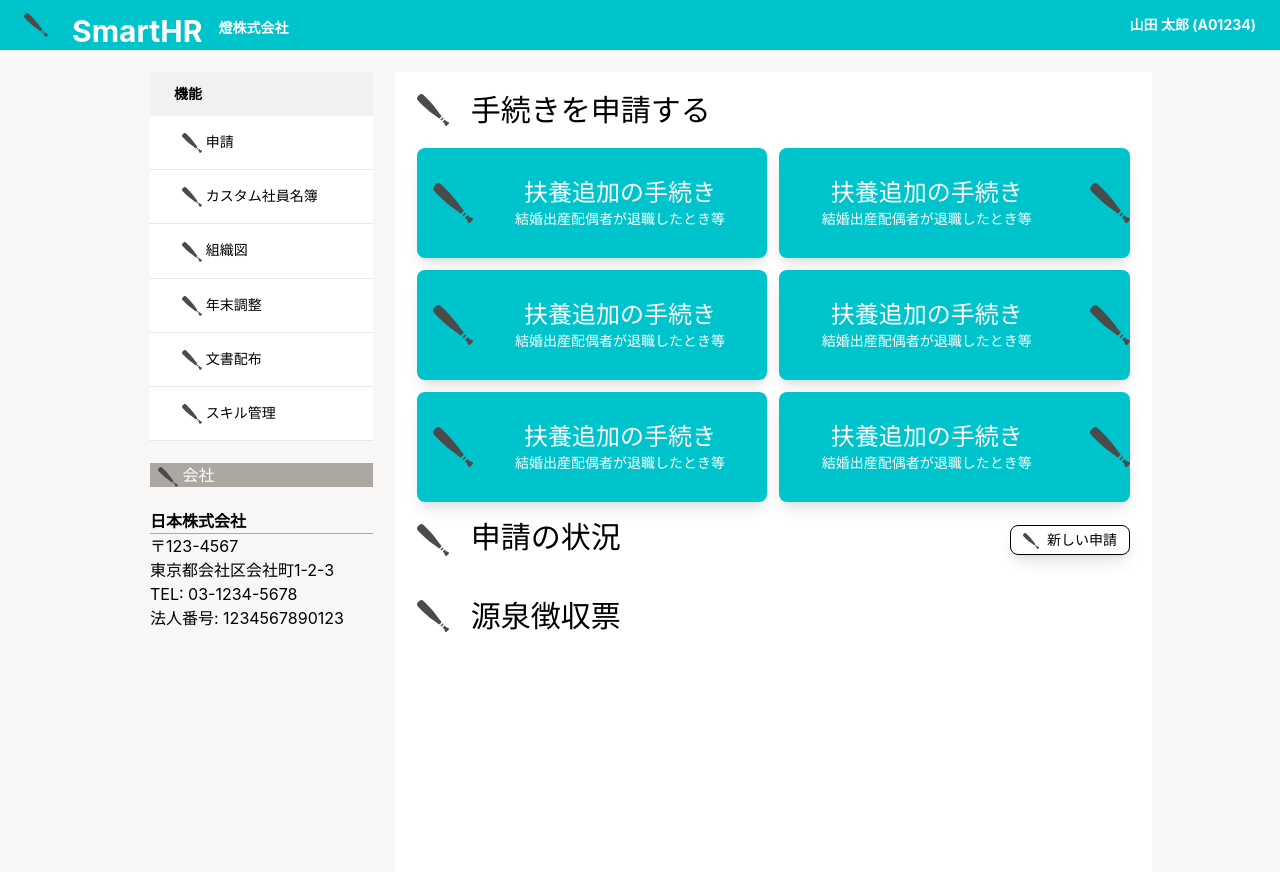
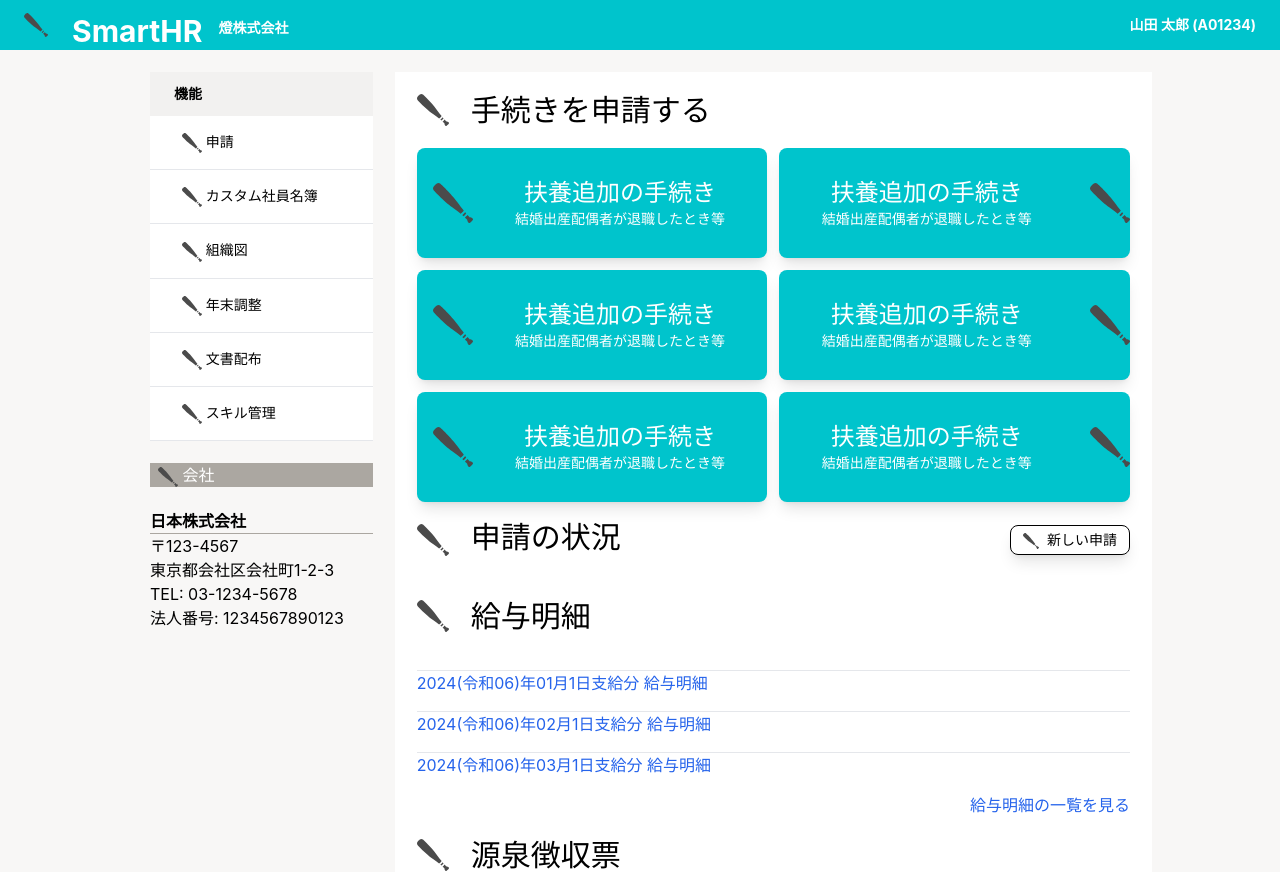
Before and after one commit to ryouhei0622/smartHR_mock, a React (Create React App) app: page / in a window 1280 px wide. Before the commit the page ends 872 px from the top, so only its background shows below. Built offline with nearby package versions, Linux system fonts and the light colour scheme.

Commit message:
feat: 明細

```diff
--- a/src/App.tsx
+++ b/src/App.tsx
@@ -5,6 +5,7 @@ import { Header } from './Header';
 import { Process } from './Process';
 import {Status} from './Status';
 import { WithholdingTax } from './WithholdingTax';
+import{Payslip} from './Payslip';
 
 function App() {
   return (
@@ -18,6 +19,7 @@ function App() {
         <div className="w-process-width h-full bg-white">
           <Process/>
           <Status/>
+          <Payslip/>
           <WithholdingTax/>
         </div>
       </div>
--- /dev/null
+++ b/src/Payslip.tsx
@@ -0,0 +1,23 @@
+export const Payslip = () => {
+    return(
+        <>
+        <div className="text-3xl flex items-center mx-header">
+            <img src="./bat.svg" alt="Bat" className="inline-block ml-header-margin mx-header-margin my-header-margin  h-8 align-middle" />
+            給与明細
+        </div>
+        {/* 下にリンクされたテキストと下線を追加、リンクされたテキストも左にheader-marginを適用し、下線はリンクなしでも伸ばす */}
+        <div className="mt-4 mx-header-margin border-t">
+            <a href="/your-link" className="text-blue-600 hover:text-blue-800 visited:text-purple-600">2024(令和06)年01月1日支給分 給与明細</a>
+        </div>
+        <div className="mt-4 mx-header-margin border-t">
+            <a href="/your-link" className="text-blue-600 hover:text-blue-800 visited:text-purple-600">2024(令和06)年02月1日支給分 給与明細</a>
+        </div>
+        <div className="mt-4 mx-header-margin border-t">
+            <a href="/your-link" className="text-blue-600 hover:text-blue-800 visited:text-purple-600">2024(令和06)年03月1日支給分 給与明細</a>
+        </div>
+        <div dir="rtl" className="mt-4 mx-header-margin">
+            <a href="/your-link" className="text-blue-600 hover:text-blue-800 visited:text-purple-600">給与明細の一覧を見る</a>
+        </div>
+        </>
+    )
+}
```
